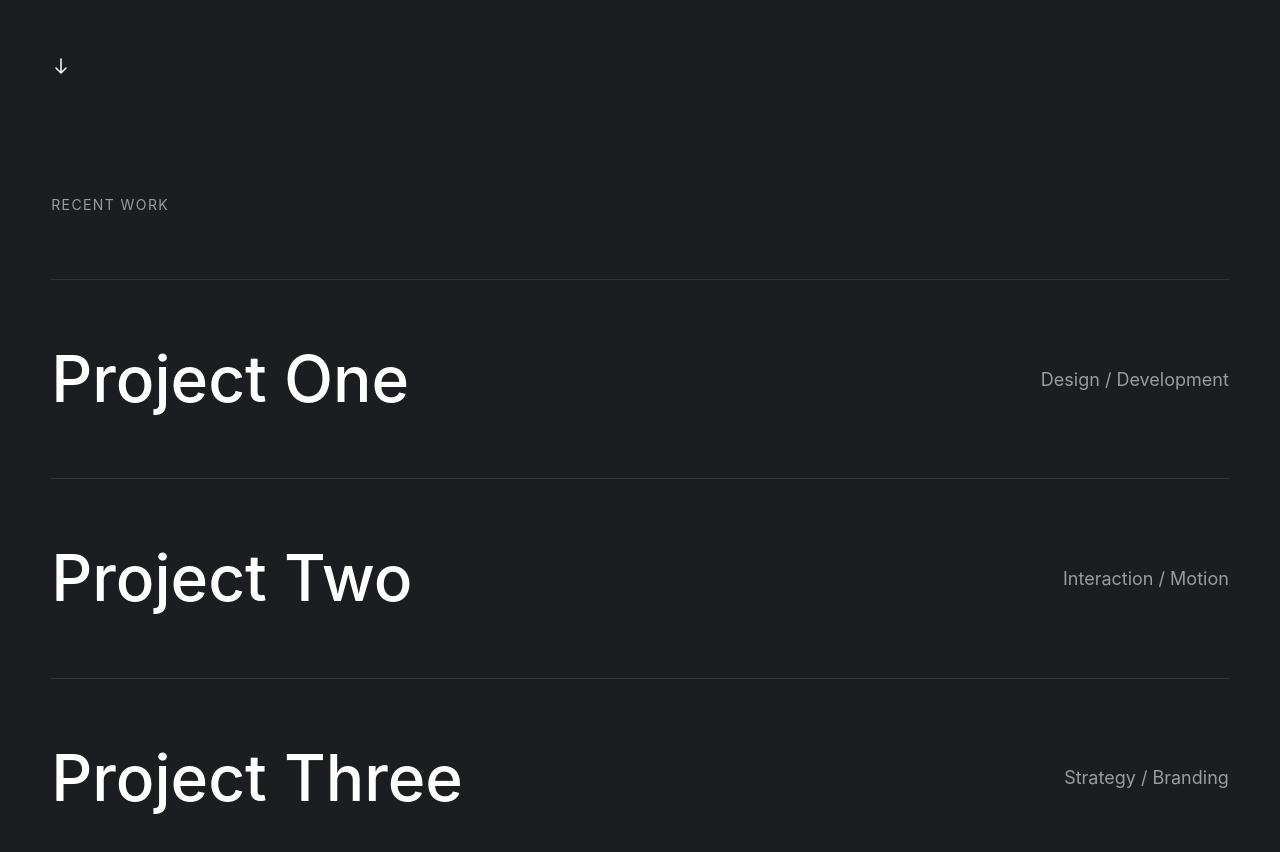
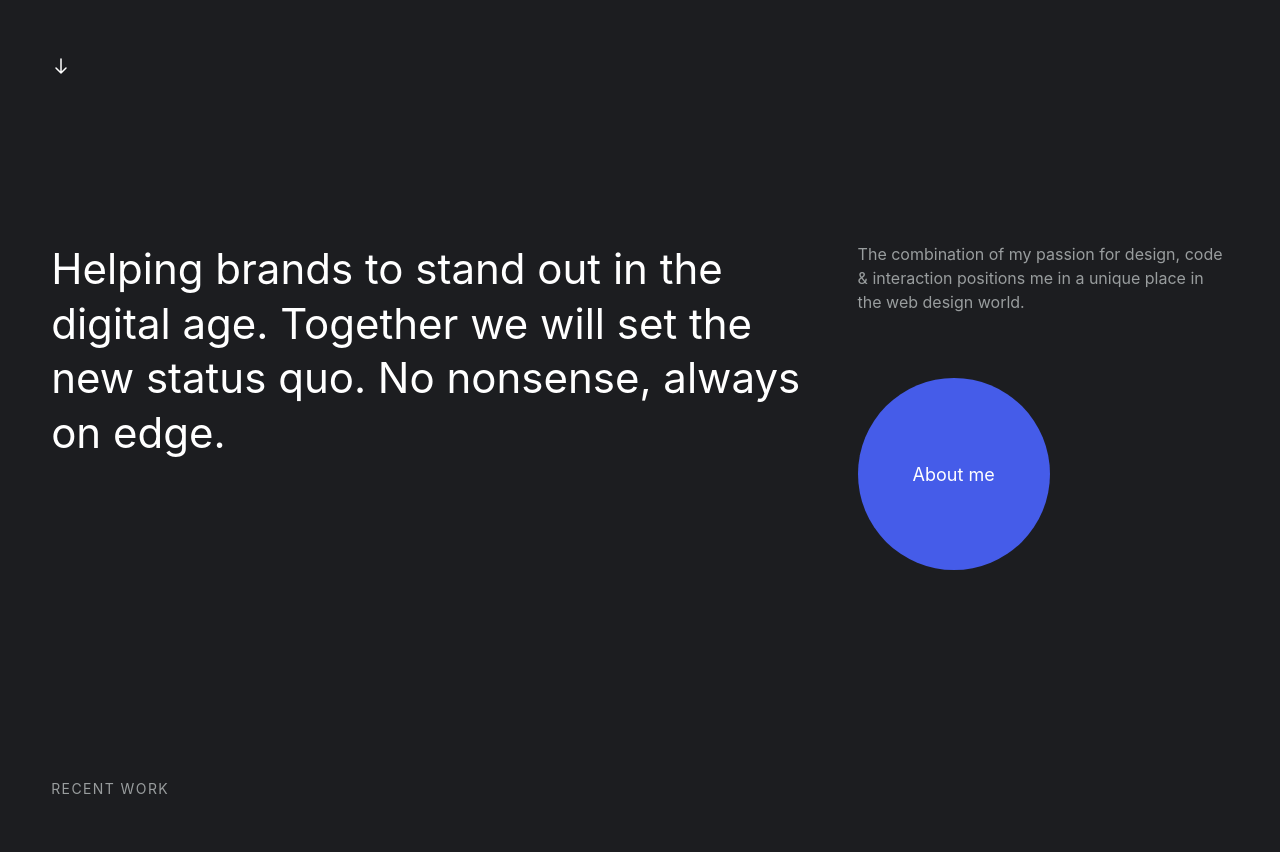
Before and after one commit to idformike1/portfolio-website-4-ag-protocol, a React (Vite) app: page / in a window 1280 px wide. Shown: the part 686-1538 px from the top of the page. Built offline with nearby package versions, Linux system fonts and the light colour scheme.

Commit message:
feat: Phase 2.2b - Narrative Narrative Section with Magnetic Button

```diff
--- a/src/App.jsx
+++ b/src/App.jsx
@@ -1,6 +1,7 @@
 import React, { useEffect } from 'react';
 import Navbar from './components/Navbar';
 import Hero from './components/Hero';
+import Narrative from './components/Narrative';
 import WorkGallery from './components/WorkGallery';
 import { animationEngine } from './core/AnimationEngine';
 import { smoothScroll } from './core/SmoothScroll';
@@ -17,6 +18,7 @@ function App() {
 
       <main data-scroll-container>
         <Hero />
+        <Narrative />
         <WorkGallery />
 
         <section style={{ height: '100vh', display: 'flex', alignItems: 'center', justifyContent: 'center', background: '#fff', color: '#1c1d20' }}>
--- /dev/null
+++ b/src/components/Narrative.jsx
@@ -0,0 +1,40 @@
+import React from 'react';
+import Magnetic from './Magnetic';
+
+/**
+ * Narrative Component
+ * Implements the "Helping brands" statement with a magnetic "About" button.
+ */
+const Narrative = () => {
+  return (
+    <section className="narrative">
+      <div className="narrative__container">
+        <div className="narrative__content">
+          <div className="narrative__statement">
+            <h2>
+              Helping brands to stand out in the digital age. Together we will set the new status quo. No nonsense, always on edge.
+            </h2>
+          </div>
+
+          <div className="narrative__details">
+            <p>
+              The combination of my passion for design, code & interaction positions me in a unique place in the web design world.
+            </p>
+
+            <div className="narrative__button-wrapper">
+              <Magnetic force={0.6}>
+                <div className="circular-button">
+                  <a href="#about" className="circular-button__link">
+                    <span>About me</span>
+                  </a>
+                </div>
+              </Magnetic>
+            </div>
+          </div>
+        </div>
+      </div>
+    </section>
+  );
+};
+
+export default Narrative;
--- a/src/styles/main.scss
+++ b/src/styles/main.scss
@@ -184,6 +184,92 @@ img, video {
   }
 }
 
+// --- Narrative Section ---
+.narrative {
+  @include section-padding;
+  background-color: $color-dark;
+
+  &__container {
+    @include container;
+  }
+
+  &__content {
+    display: grid;
+    grid-template-columns: repeat(12, 1fr);
+    gap: 2rem;
+  }
+
+  &__statement {
+    grid-column: 1 / span 8;
+
+    h2 {
+      @include font-h2;
+      font-size: clamp(28px, 4vw, 42px);
+      line-height: 1.3;
+      font-weight: 400;
+    }
+  }
+
+  &__details {
+    grid-column: 9 / span 4;
+    display: flex;
+    flex-direction: column;
+    justify-content: space-between;
+
+    p {
+      @include font-body;
+      color: $color-grey;
+      margin-bottom: 4rem;
+    }
+  }
+
+  &__button-wrapper {
+    margin-top: auto;
+    display: flex;
+  }
+}
+
+// --- Circular Button ---
+.circular-button {
+  width: clamp(160px, 15vw, 200px);
+  height: clamp(160px, 15vw, 200px);
+  background-color: #455ce9; // Dennis Snellenberg accent blue
+  border-radius: 50%;
+  display: flex;
+  align-items: center;
+  justify-content: center;
+  transition: background-color 0.3s $ease-power3-out;
+  cursor: pointer;
+
+  &__link {
+    color: $color-white;
+    font-size: 18px;
+    font-weight: 400;
+  }
+
+  &:hover {
+    background-color: #334bd3;
+  }
+}
+
+@media (max-width: 768px) {
+  .narrative {
+    &__statement {
+      grid-column: 1 / span 12;
+      margin-bottom: 2rem;
+    }
+
+    &__details {
+      grid-column: 1 / span 12;
+    }
+
+    &__button-wrapper {
+      margin-top: 3rem;
+      justify-content: center;
+    }
+  }
+}
+
 // --- Work Gallery ---
 .work-gallery {
   padding-top: 10vh;
```
Also changed, not shown: 1 other file (tests, documents, lock files or other folders).
